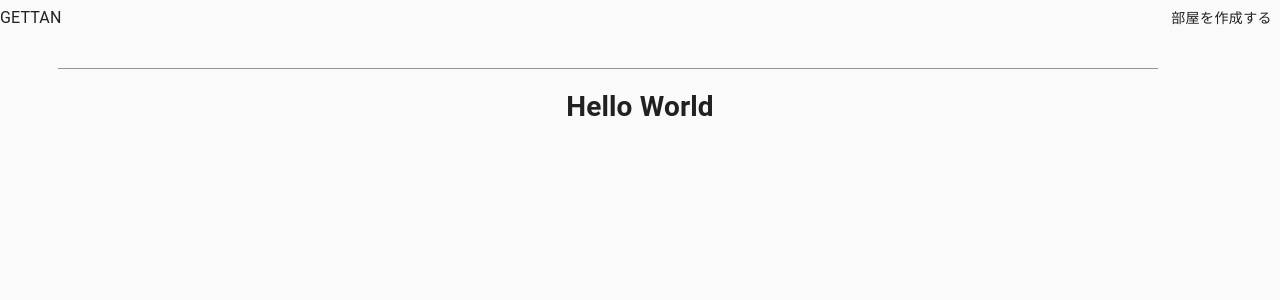
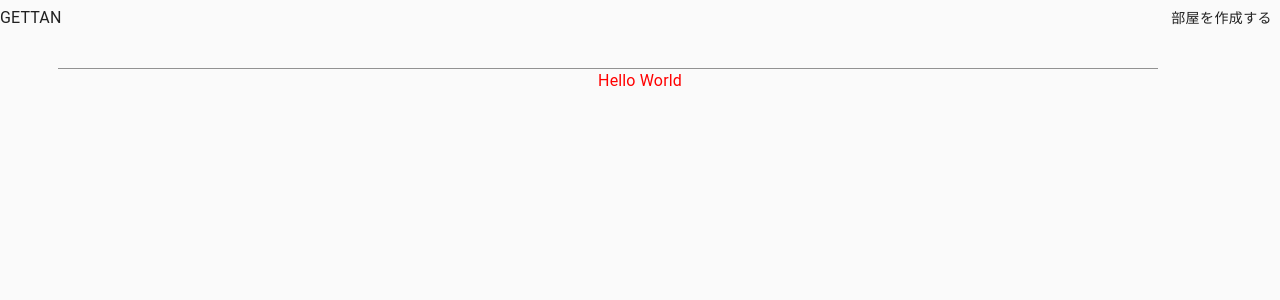
Before and after one commit to gettan1023/frontend, a React app: page / in a window 1280 px wide. Shown: the top 300 px of the page. Built offline with nearby package versions, Linux system fonts and the light colour scheme.

Commit message:
サンプル追加

```diff
--- a/src/containers/Top.tsx
+++ b/src/containers/Top.tsx
@@ -1,14 +1,19 @@
 import React from "react";
 import {Typography, Button, Select, Card} from "@material-ui/core";
+import { styled } from "@material-ui/core/styles";
 import Header from "components/molecules/Header";
 import RoomMake from "components/molecules/RoomMake";
+
+const StyledText = styled(Typography)({
+    color: "red"
+});
 
 const Top: React.FC = () => {
     return(
         <>
             <Header/>
             <RoomMake/>
-            <h1>Hello World</h1>
+            <StyledText>Hello World</StyledText>
         </>
     );
 };
```
